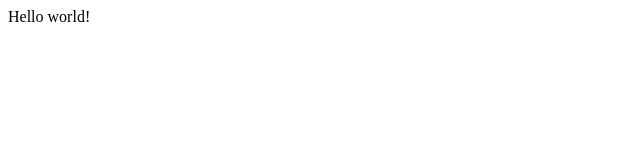
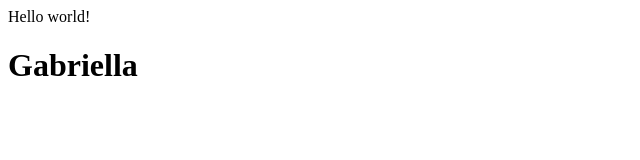
Before and after one commit to gabriellangellb/kampala_lamps, a plain HTML site: page index.html in a window 1280 px wide. Shown: the whole page, without its empty margins (0-640 px from the left). Drawn offline with Linux system fonts and the light colour scheme.

Commit message:
index.html

```diff
--- a/index.html
+++ b/index.html
@@ -1 +1,3 @@
 <p>Hello world!</p>
+
+<h1> Gabriella </h1>
--- /dev/null
+++ b/script.js
@@ -0,0 +1 @@
+console.log("hello world!")
```
Also changed, not shown: style.css (added).
